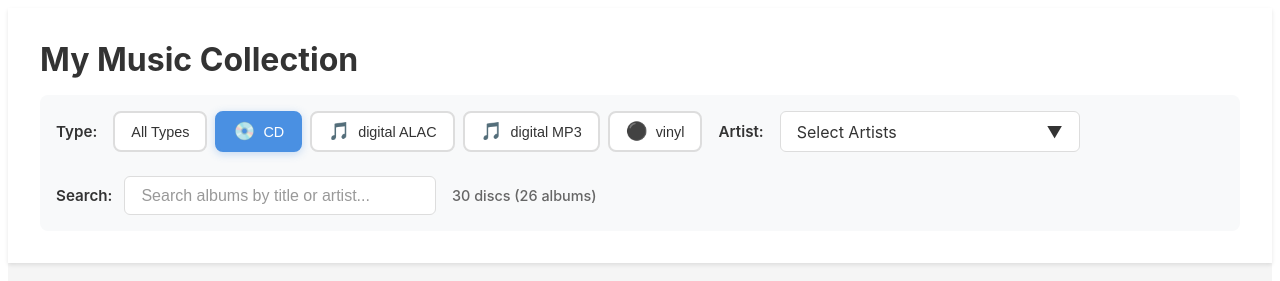
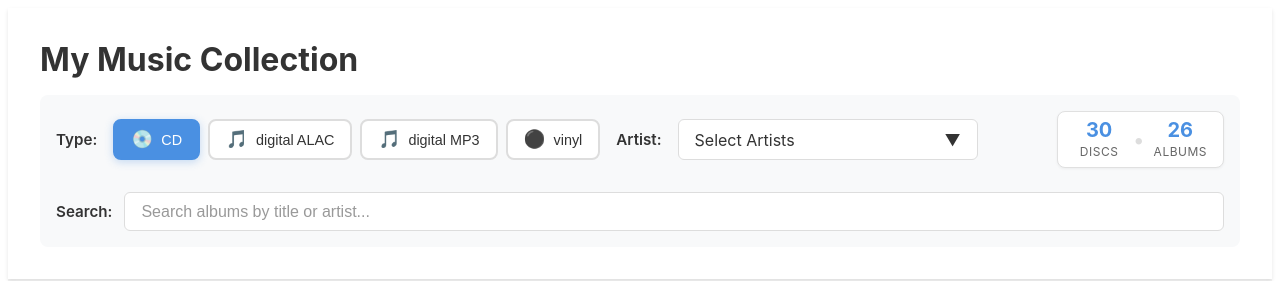
Before and after one commit to paucls/music-collection, an Angular app: page / in a window 1280 px wide. Shown: the top 281 px of the page. Built offline with nearby package versions, Linux system fonts and the light colour scheme.

Commit message:
Improve look and feel filter search and totals area.

```diff
--- a/src/app/app.css
+++ b/src/app/app.css
@@ -133,13 +133,53 @@ header p {
   flex: 0 0 auto;
 }
 
+.count-display {
+  display: flex;
+  align-items: center;
+  gap: 0.5rem;
+  background: white;
+  padding: 0.5rem 1rem;
+  border-radius: 8px;
+  border: 1px solid #e0e0e0;
+  box-shadow: 0 1px 3px rgba(0, 0, 0, 0.05);
+  margin-left: auto;
+}
+
+.count-item {
+  display: flex;
+  flex-direction: column;
+  align-items: center;
+  min-width: 50px;
+}
+
+.count-number {
+  font-size: 1.25rem;
+  font-weight: 700;
+  color: #4a90e2;
+  line-height: 1;
+}
+
+.count-label {
+  font-size: 0.75rem;
+  color: #666;
+  text-transform: uppercase;
+  letter-spacing: 0.5px;
+  margin-top: 0.25rem;
+}
+
+.count-divider {
+  color: #ddd;
+  font-size: 1.5rem;
+  font-weight: 300;
+  line-height: 1;
+}
+
 .search-section {
   display: flex;
   align-items: center;
   gap: 0.75rem;
-  flex: 0 1 auto;
-  max-width: 450px;
-  min-width: 380px;
+  flex: 1;
+  max-width: 100%;
 }
 
 .search-input {
@@ -170,7 +210,7 @@ header p {
   flex-wrap: wrap;
 }
 
-.search-count-row {
+.search-row {
   display: flex;
   align-items: center;
   gap: 1rem;
--- a/src/app/app.html
+++ b/src/app/app.html
@@ -4,13 +4,6 @@
     <div class="filter-row">
       <label>Type:</label>
       <div class="type-buttons">
-        <button
-          class="type-button"
-          [class.active]="selectedTypes.size === 0"
-          (click)="clearTypeFilter()"
-        >
-          All Types
-        </button>
         <button
           *ngFor="let type of types"
           class="type-button"
@@ -40,8 +33,19 @@
           </label>
         </div>
       </div>
+      <div class="count-display">
+        <div class="count-item">
+          <span class="count-number">{{ filteredAlbums.length }}</span>
+          <span class="count-label">discs</span>
+        </div>
+        <div class="count-divider">•</div>
+        <div class="count-item">
+          <span class="count-number">{{ getAlbumCount(filteredAlbums) }}</span>
+          <span class="count-label">albums</span>
+        </div>
+      </div>
     </div>
-    <div class="search-count-row">
+    <div class="search-row">
       <div class="search-section">
         <label>Search:</label>
         <input
@@ -52,7 +56,6 @@
           (input)="onSearchChange()"
         />
       </div>
-      <p>{{ filteredAlbums.length }} discs ({{ getAlbumCount(filteredAlbums) }} albums)</p>
     </div>
   </div>
 </header>
```
